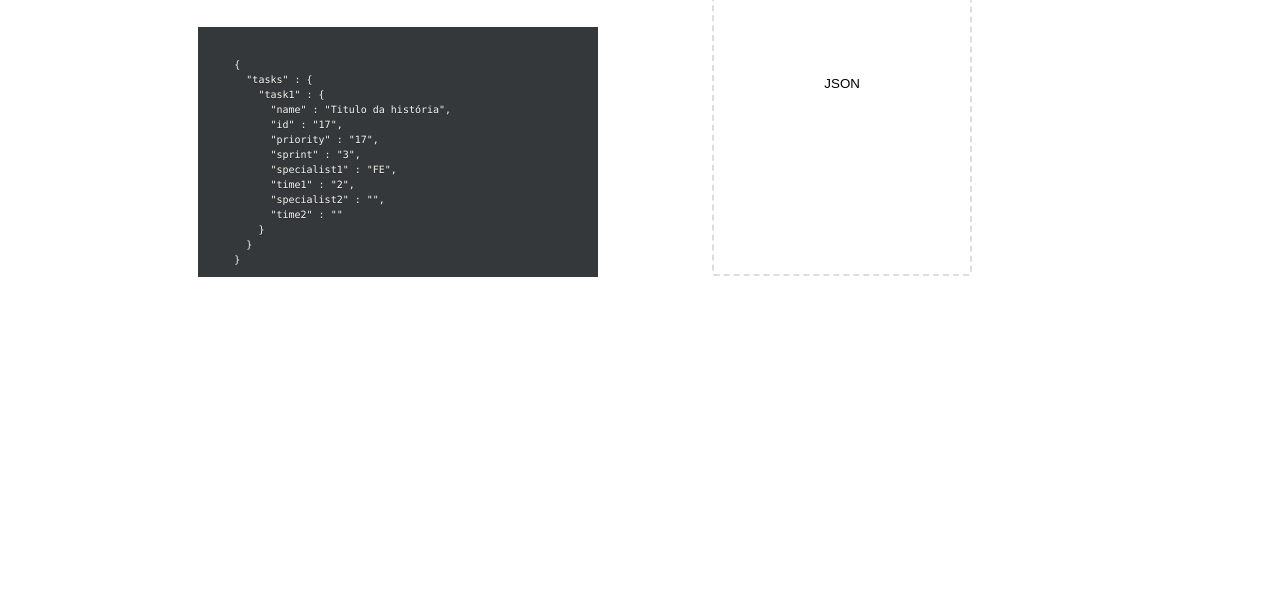
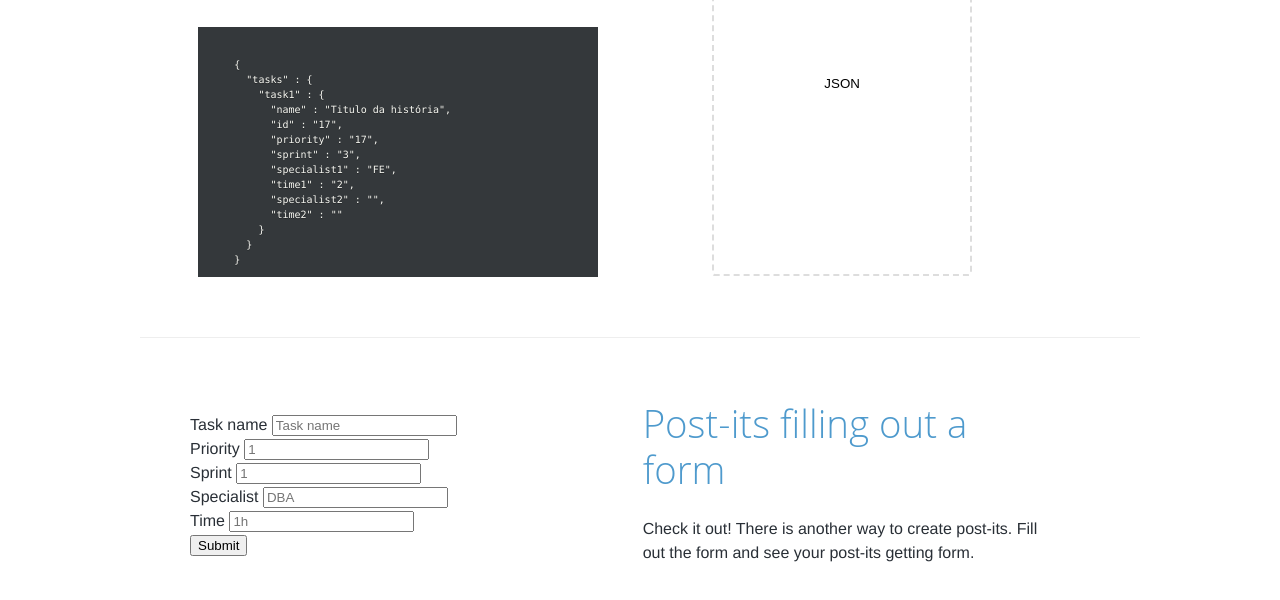
Before and after one commit to helmedeiros/kanban-task-gen, a plain HTML site: page gettingstarted/index.html in a window 1280 px wide. Shown: the part 460-1060 px from the top of the page. Before the commit the page ends 867 px from the top, so only its background shows below. Drawn offline with Linux system fonts and the light colour scheme; a script that the page names is missing.

Commit message:
add an postit generation based in form

```diff
--- a/css/kanban-task-gen.css
+++ b/css/kanban-task-gen.css
@@ -377,6 +377,7 @@ line-height: 17px;
   margin: 0 auto;
   overflow: hidden;
   padding: 30px;
+  border-bottom: 1px solid #eee;
 }
 
 .tour .text-copy {
--- a/gettingstarted/index.html
+++ b/gettingstarted/index.html
@@ -6,6 +6,7 @@
     <meta content="text/html; charset=utf-8" http-equiv="Content-Type" />
     <title>Kanban Task Generator v0.2</title>
     <link rel="stylesheet" href="../css/kanban-task-gen.css" />
+    <script src="https://cdn.firebase.com/js/client/1.1.0/firebase.js"></script>
 </head>
 
 <body>
@@ -62,6 +63,39 @@
             </div>
             <div class="action-holder grid"><span><input type="file" id="jsonFile" multiple /></span></div>
         </div>
+        <div class="container--wide tour block main" role="main">
+            <div class="action-holder grid">
+              <form id="postit-form" role="form">
+                <div class="form-group">
+                  <label for="name">Task name</label>
+                  <input type="text" class="form-control" id="name" placeholder="Task name">
+                </div>
+                <div class="form-group">
+                  <label for="priority">Priority</label>
+                  <input type="text" class="form-control" id="priority" placeholder="1">
+                </div>
+                <div class="form-group">
+                  <label for="sprint">Sprint</label>
+                  <input type="text" class="form-control" id="sprint" placeholder="1">
+                  <!-- <p class="help-block">Example block-level help text here.</p> -->
+                </div>
+                <div class="form-group">
+                  <label for="specialist1">Specialist</label>
+                  <input type="text" class="form-control" id="specialist1" placeholder="DBA">
+                </div>
+                <div class="form-group">
+                  <label for="time1">Time</label>
+                  <input type="text" class="form-control" id="time1" placeholder="1h">
+                </div>
+
+                <button type="submit" class="btn btn-default">Submit</button>
+              </form>
+            </div>
+            <div class="text-copy">
+              <h2>Post-its filling out a form</h2>
+              <p>Check it out! There is another way to create post-its. Fill out the form and see your post-its getting form.</p>
+            </div>
+        </div>
     </article>
     <article id="showPostIts">
     	<div id="post-its"></div>
@@ -70,6 +104,7 @@
     <script type="text/javascript" src="../js/jquery.js "></script>
     <script type="text/javascript" src="../js/kanban-task-gen.js"></script>
     <script type="text/javascript" src="../js/kanban-file-load.js"></script>
+    <script type="text/javascript" src="../js/kanban-form.js"></script>
 </body>
 
 </html>
```
